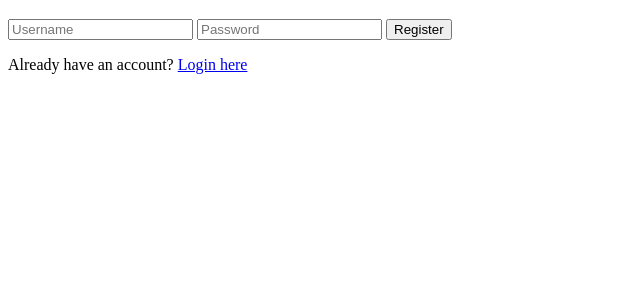
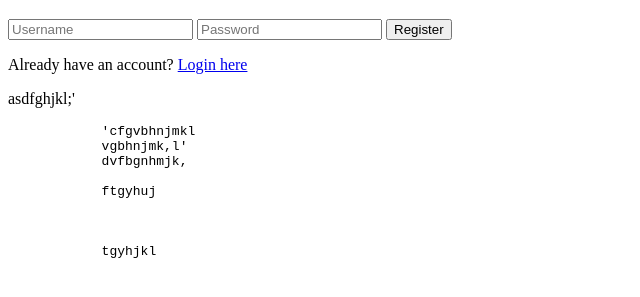
Before and after one commit to Ajinkya7890/loginsystem, a website: page register.html in a window 1280 px wide. Shown: the part 61-358 px from the top of the page, without its empty margins (0-640 px from the left). Drawn offline with Linux system fonts and the light colour scheme.

Commit message:
update 3

```diff
--- a/register.html
+++ b/register.html
@@ -13,7 +13,19 @@
         <button type="submit">Register</button>
     </form>
     <p>Already have an account? <a href="/">Login here</a></p>
+    <p>asdfghjkl;'
+        <pre>
+            'cfgvbhnjmkl
+            vgbhnjmk,l'
+            dvfbgnhmjk,
 
+            ftgyhuj
+
+
+
+            tgyhjkl
+        </pre>
+    </p>
 
 
 </body>
```
